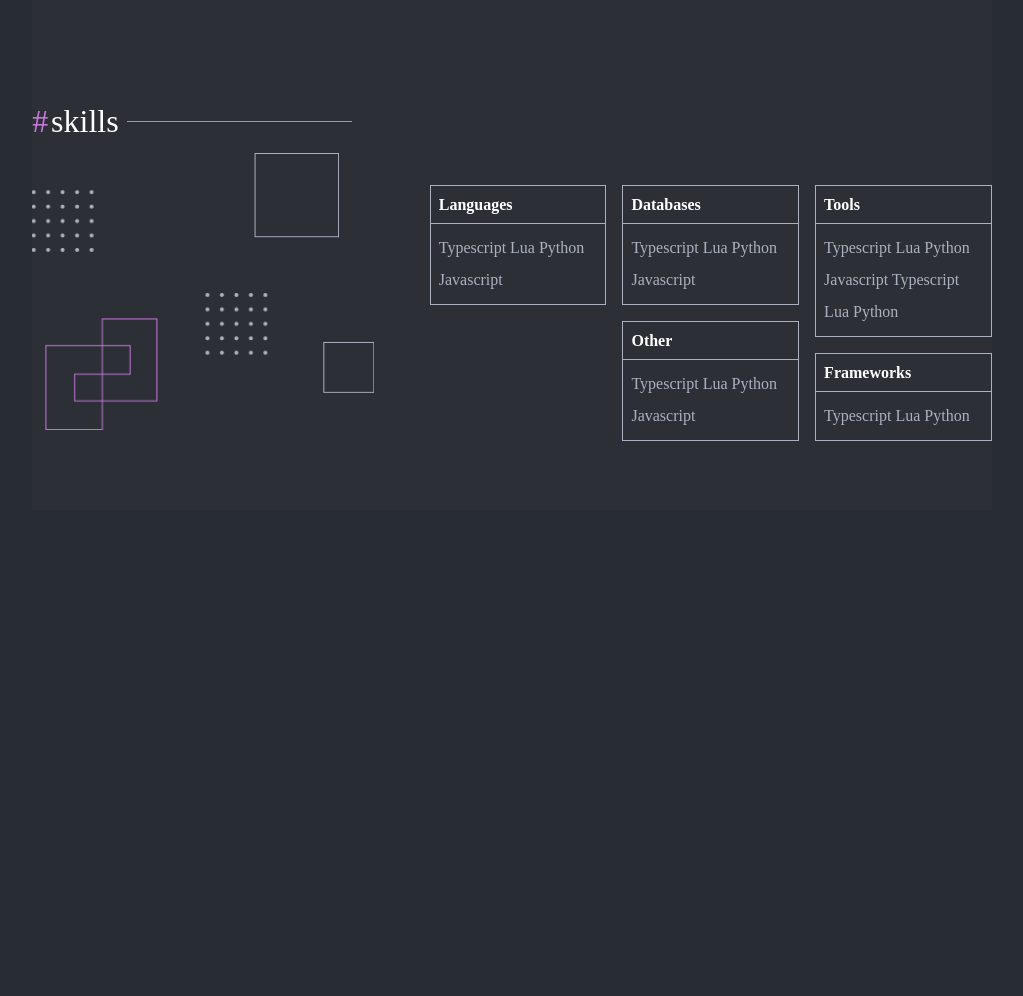
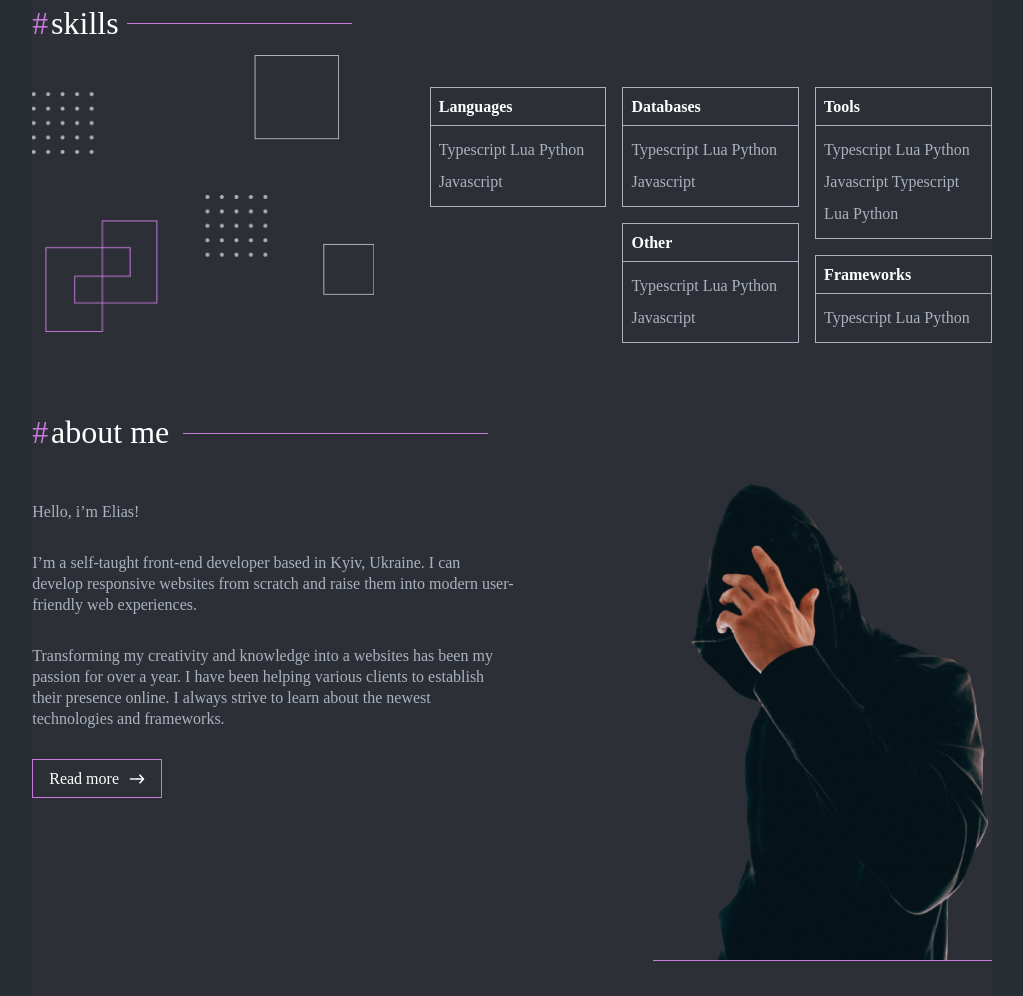
Before and after one commit to wishyoutomorrow/ifoy-dev, a website: page src/index.html in a window 1280 px wide. Shown: the part 1799-2795 px from the top of the page, without its empty margins (128-1151 px from the left). Before the commit the page ends 2309 px from the top, so only its background shows below. Drawn offline with nearby package versions, Linux system fonts and the light colour scheme; files that its build step writes are made by us from their sources; files whose address does not match are found by name; a web font is replaced by a local one.

Commit message:
created: about section

```diff
--- a/src/index.html
+++ b/src/index.html
@@ -15,6 +15,7 @@
         @@include("./theme/components/quote/_quote.html")
         @@include("./theme/components/projects/_projects.html")
         @@include("./theme/components/skills/_skills.html")
+        @@include("./theme/components/about/_about.html")
       </main>
 
       <!--~ =============================== Footer =============================== -->
--- /dev/null
+++ b/src/theme/components/about/_about.html
@@ -0,0 +1,24 @@
+<section class="section about">
+  <div class="container">
+    <h2 class="section-title about__title hashtag">about me</h2>
+    <div class="wrapper about__wrapper">
+      <div class="about__content about-content">
+        <p class="about-content__paragraph">Hello, i’m Elias!</p>
+        <p class="about-content__paragraph">
+          I’m a self-taught front-end developer based in Kyiv, Ukraine. I can
+          develop responsive websites from scratch and raise them into modern
+          user-friendly web experiences.
+        </p>
+        <p class="about-content__paragraph">
+          Transforming my creativity and knowledge into a websites has been my
+          passion for over a year. I have been helping various clients to
+          establish their presence online. I always strive to learn about the
+          newest technologies and frameworks.
+        </p>
+        <button class="btn">Read more <i class="icon-arrow-right"></i></button>
+      </div>
+      <img src="@img/about/me.png" alt="" class="about__img" />
+    </div>
+  </div>
+</section>
+<!-- /.section about -->
--- /dev/null
+++ b/src/theme/components/about/_about.scss
@@ -0,0 +1,33 @@
+.about {
+  // .about__title
+  &__title {
+    &::after {
+      width: vw(326px);
+    }
+  }
+  // .about__wrapper
+  &__wrapper {
+    justify-content: space-between;
+  }
+  // .about__content
+  &__content {
+    max-width: vw(515px);
+  }
+  // .about__img
+  &__img {
+    display: block;
+    border-bottom: em(1px) solid $accent-color;
+  }
+}
+
+.about-content {
+  padding-top: em(18px);
+  font-size: 1rem;
+  // .about-content__paragraph
+  &__paragraph {
+    font-weight: 400;
+    font-size: em(16px);
+    line-height: em(21px, 16px);
+    margin: em(30px, 16px) 0;
+  }
+}
--- a/src/theme/components/quote/_quote.scss
+++ b/src/theme/components/quote/_quote.scss
@@ -1,6 +1,7 @@
 .quote {
   font-size: 1rem;
   text-align: center;
+  padding-bottom: em(112px);
   // .quote__text
   &__text {
     font-weight: 500;
--- a/src/theme/style/_grid.scss
+++ b/src/theme/style/_grid.scss
@@ -14,6 +14,5 @@
 }
 
 .section {
-  padding: vw(74px) 0;
-  padding-top: vw(112px);
+  padding: vw(37px) 0;
 }
--- a/src/theme/style/index.scss
+++ b/src/theme/style/index.scss
@@ -108,8 +108,6 @@ h4 {
     width: vw(512px);
   }
 }
-.section-content {
-}
 
 .technologies {
   margin: 0;
@@ -126,4 +124,5 @@ h4 {
 @import "../components/quote/quote";
 @import "../components/projects/projects";
 @import "../components/skills/skills";
+@import "../components/about/about";
 @import "../components/footer/footer";
```
Also changed, not shown: src/theme/images/about/me.png (added).
